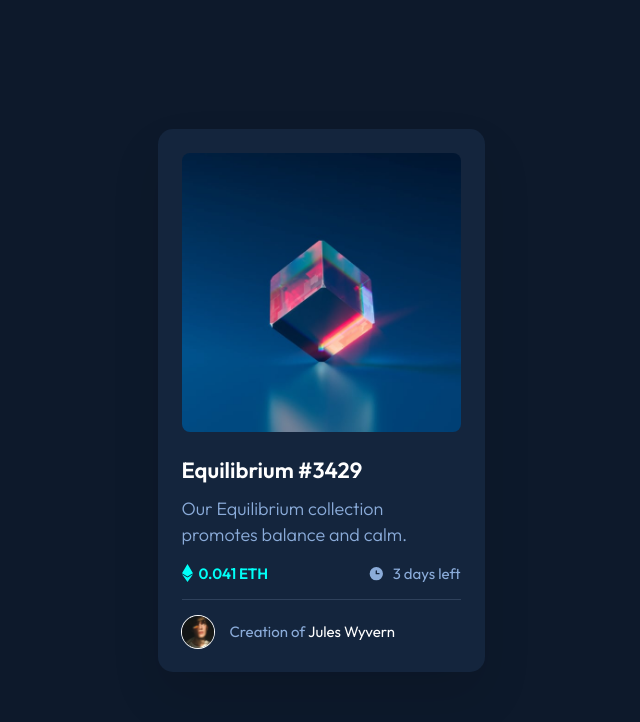
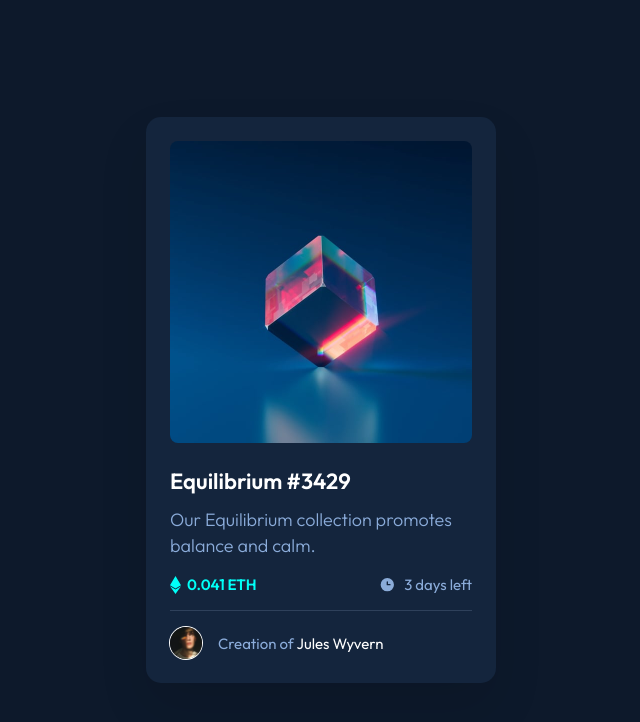
Before and after one commit to castx1981/NFT-preview-card-component, a website: page index.html in a window 1280 px wide. Shown: the whole page, without its empty margins (319-959 px from the left). Drawn offline with nearby package versions, Linux system fonts and the light colour scheme; files that its build step writes are made by us from their sources.

Commit message:
Restyle based on figma design

```diff
--- a/index.html
+++ b/index.html
@@ -14,7 +14,7 @@
 <!-- Global Container -->
 <div class="flex items-center justify-center min-h-screen bg-main-dark-blue">
   <!-- Card Container -->
-  <div class="w-[327px] p-6 bg-card-dark-blue rounded-xl shadow-card">
+  <div class="w-[327px] p-6 bg-card-dark-blue rounded-xl shadow-card sm:w-[350px]">
     <!-- Banner -->
     <a class="block relative group" href="#" title="equilibrium">
       <img class="rounded-lg" src="images/image-equilibrium.jpg" alt=""/>
```
